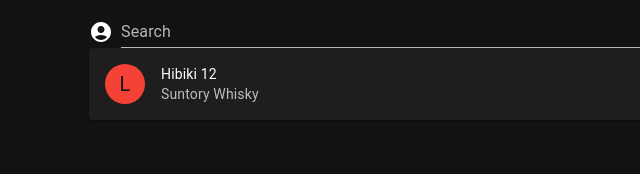
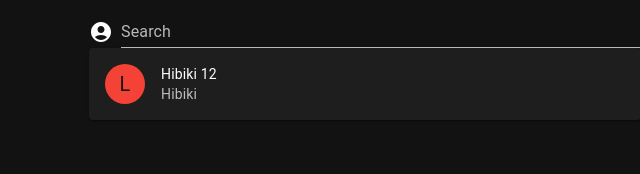
Before and after one commit to dcramer/cask-web, a React (Create React App) app: page /search in a window 1280 px wide. Shown: the top 174 px of the page, without its empty margins (275-915 px from the left). Built offline with nearby package versions, Linux system fonts and the light colour scheme.

Commit message:
Add caskNumber

```diff
--- a/src/routes/search.tsx
+++ b/src/routes/search.tsx
@@ -25,7 +25,7 @@
       name: "12",
       producer: {
         id: "1",
-        name: "Suntory Whisky",
+        name: "Hibiki",
         country: "Japan",
       },
     },
--- a/src/types.ts
+++ b/src/types.ts
@@ -62,6 +62,7 @@
 
   // e.g. Plum Liqueur Barrels
   caskType?: string;
+  caskNumber?: string;
   mashBill?: MashBill;
 };
 
```
